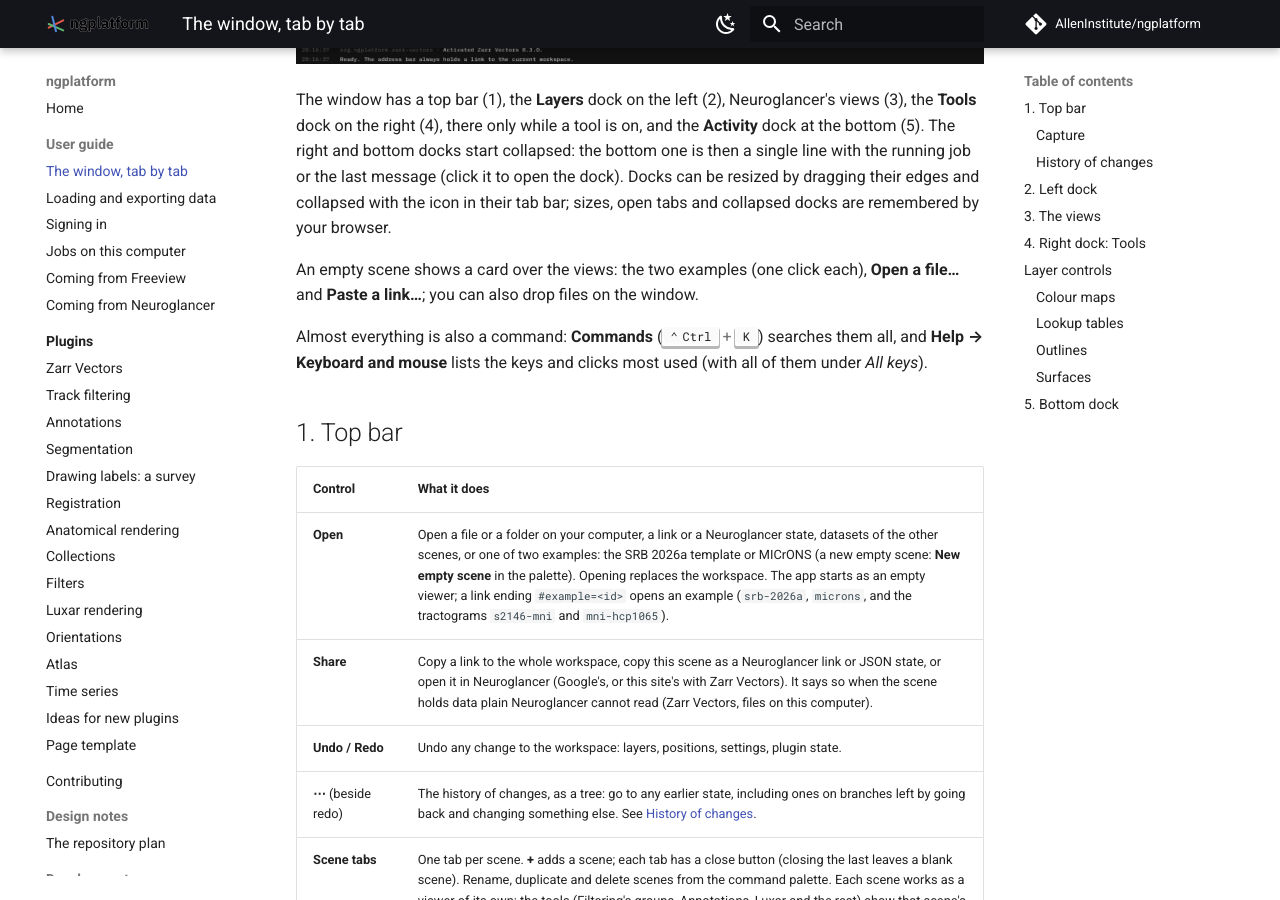
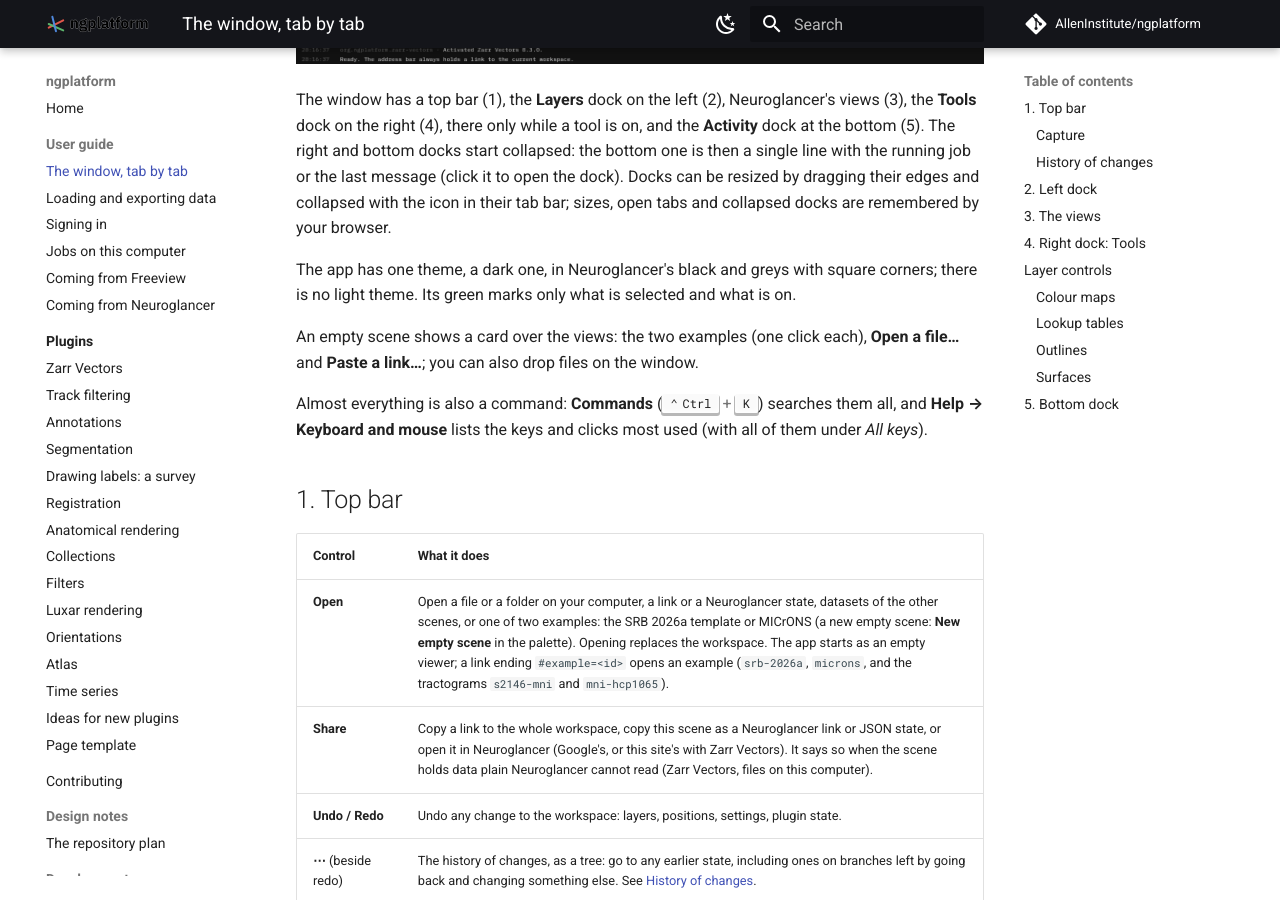
Before and after one commit to AllenInstitute/ngplatform, an MkDocs documentation site: the page built from docs/guide/interface.md, in a window 1280 px wide and 900 px high, scrolled down 546 px. Built offline with MkDocs 1.6.1 and Material for MkDocs 9.7.7, drawn with Linux system fonts in a browser that asks for light colours; comment, search, counter and statistics services are not loaded.

Commit message:
Interface guide: the app has one dark theme; UI audit baseline after the base styles

```diff
--- a/docs/guide/interface.md
+++ b/docs/guide/interface.md
@@ -9,6 +9,10 @@ and bottom docks start collapsed: the bottom one is then a single line with
 the running job or the last message (click it to open the dock). Docks can
 be resized by dragging their edges and collapsed with the icon in their tab
 bar; sizes, open tabs and collapsed docks are remembered by your browser.
+
+The app has one theme, a dark one, in Neuroglancer's black and greys with
+square corners; there is no light theme. Its green marks only what is
+selected and what is on.
 
 An empty scene shows a card over the views: the two examples (one click
 each), **Open a file…** and **Paste a link…**; you can also drop files on
```
Also changed, not shown: 1 other file.
